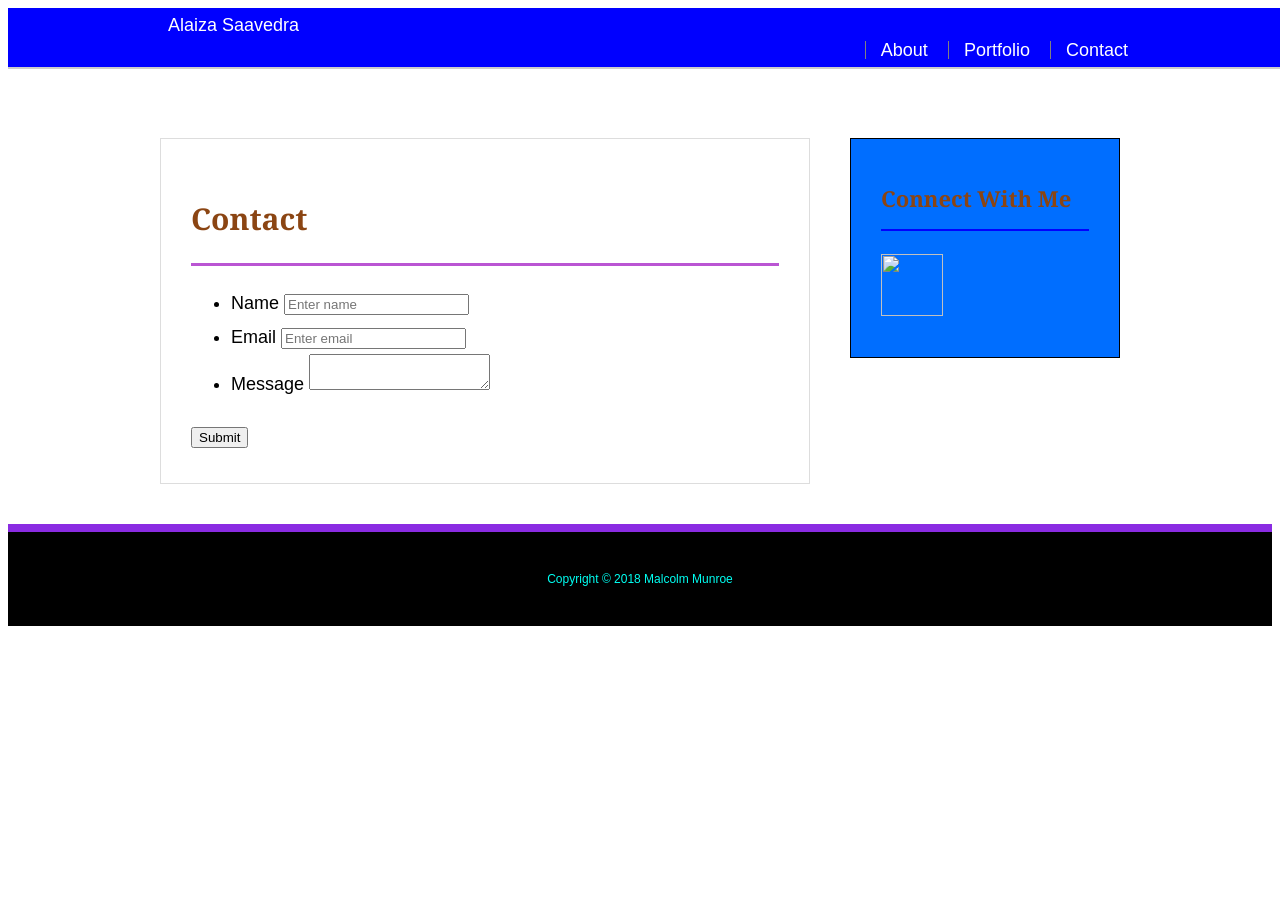
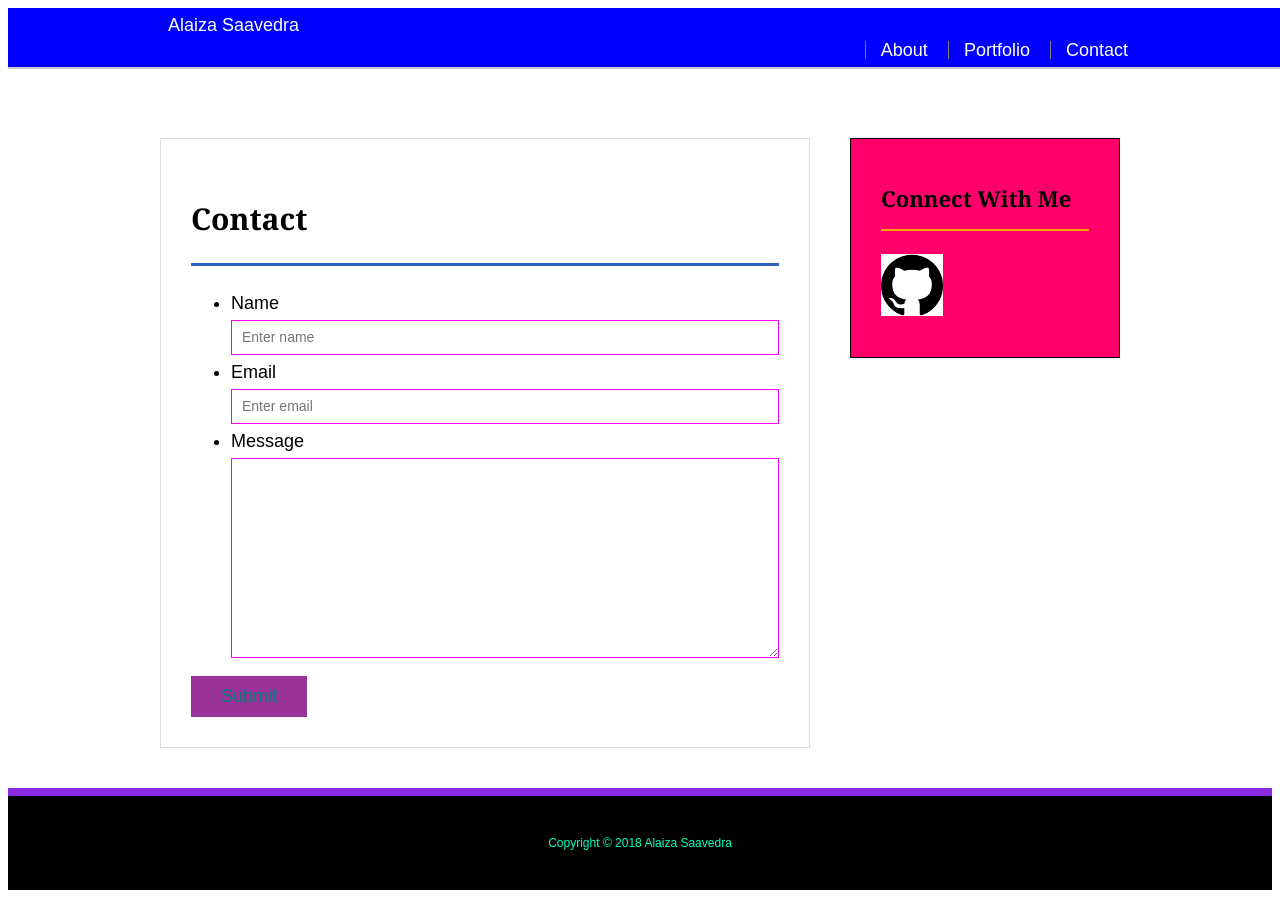
Before and after one commit to AlaizaSaavedra120/PortfolioAS, a plain HTML site: page contact.html in a window 1280 px wide. Before the commit the page ends 800 px from the top, so only its background shows below. Drawn offline with Linux system fonts and the light colour scheme.

Commit message:
final commit

```diff
--- a/contact.html
+++ b/contact.html
@@ -49,7 +49,7 @@
             <div>
                 <h2>Connect With Me</h2>
                 <a href="https://github.com/AlaizaSaavedra120" target="_blank">
-                    <img src="github-cat-in-a-circle_318-41747 (1).jpg" class="social">
+                    <img src="git hub cat.png" class="social">
                 </a>
             </div>
         </section>
@@ -61,7 +61,7 @@
 
     <footer>
             <div>
-                Copyright &copy; 2018 Malcolm Munroe
+                Copyright &copy; 2018 Alaiza Saavedra
             </div>
     </footer>
 
--- a/style.css
+++ b/style.css
@@ -33,21 +33,20 @@ h2,
 h3 {
     font-family: Georgia, 'Times New Roman', Times, serif;
     font-weight: 700;
-    color: saddlebrown;
+    color: black;
 }
 
 h1 {
     padding-bottom: 20px;
     font-size: 30px;
     line-height: 49px;
-    border-bottom: 3px solid mediumorchid;
+    border-bottom: 3px solid rgb(46, 96, 196);
 }
 
 h2,
 h3 {
     font-size: 22px;
 }
-
 
 /* header */
 #masthead {
@@ -58,6 +57,19 @@ h3 {
     color: white;
     background: blue;
     border-bottom: 2px solid #ccc;
+}
+
+#nameArt {
+    float: left;
+    width: 250px;
+    height: 90px;
+    font-family: Georgia, 'Times New Roman', Times, serif;
+    font-weight: 700;
+    line-height: 90px;
+    color: rgba(238, 11, 208, 0.527);
+    text-align: center;
+    text-decoration: none;
+    background: cadetblue;
 }
 
 .container a {
@@ -99,6 +111,33 @@ nav a: first-child {
     border: 1px solid #ddd;
 }
 
+
+
+/* sidebar */
+.sidebar {
+    float: right;
+    width: 100%;
+    max-width:270px;
+    padding:30px;
+    margin-bottom: 20px;
+    background: rgb(255, 0, 106);
+    border: 1px solid black;
+}
+
+h3, .sidebar h2 {
+    padding-bottom: 20px;
+    margin-bottom: 15px;
+    line-height: 22px;
+    border-bottom: 2px solid  orange;
+}
+
+.social {
+    width: 62px;
+    height: 62px;
+    margin-top: 8px;
+    margin-right: 5px;
+}
+
 /* portfolio page */
 .work {
     position: relative;
@@ -118,12 +157,6 @@ nav a: first-child {
     opacity: 0.8;
 }
 
-.work img {
-    width: 100%;
-    border: 0 none;
-    opacity: 0.8;
-}
-
 .work h3 {
     position: absolute;
     bottom: 20px;
@@ -132,9 +165,9 @@ nav a: first-child {
     margin-bottom: 0;
     font-weight: 300;
     line-height: 30px;
-    color: white;
+    color: purple;
     text-align: center;
-    background: maroon;
+    background: aqua;
     border-bottom: 0;
 }
 
@@ -146,33 +179,44 @@ nav a: first-child {
     margin-right: 25px;
 }
 
-/* sidebar */
-.sidebar {
-    float: right;
-    width: 100%;
-    max-width:270px;
-    padding:30px;
+/* contact page */
+#contact-form ul {
     margin-bottom: 20px;
-    background: rgb(0, 110, 255);
-    border: 1px solid black;
 }
 
-h3, .sidebar h2 {
-    padding-bottom: 20px;
-    margin-bottom: 15px;
-    line-height: 22px;
-    border-bottom: 2px solid  blue;
+#contact-form li {
+    margin-bottom: 10px;
 }
 
-.social {
-    width: 62px;
-    height: 62px;
-    margin-top: 8px;
-    margin-right: 5px;
+label,
+input[type=text],
+input[type=email],
+textarea {
+    display: block;
+    width: 100%;
 }
 
+input[type=text],
+input[type=email],
+textarea {
+    height: 35px;
+    padding: 0 10px;
+    font-size: 14px;
+    border: 1px solid fuchsia;
+}
 
-/* contact page */
+textarea {
+    height: 200px;
+}
+
+input[type=submit] {
+    padding: 10px 30px;
+    font-size: 18px;
+    color: rgb(0, 128, 117);
+    cursor: pointer;
+    background: rgb(153, 51, 153);
+    border: 0 none;
+}
 
 
 /* footer */
@@ -180,8 +224,8 @@ footer {
     padding: 30px 0;
     clear: both;
     font-size: 12px;
-    color: rgb(0, 255, 242);
+    color: rgb(0, 255, 191);
     text-align: center;
     background: black;
-    border-top: 8px solid blueviolet
+    border-top: 8px solid blueviolet;
 }
```
Also changed, not shown: index.html (+4 -4 lines), portfolio.html (+2 -2 lines).
